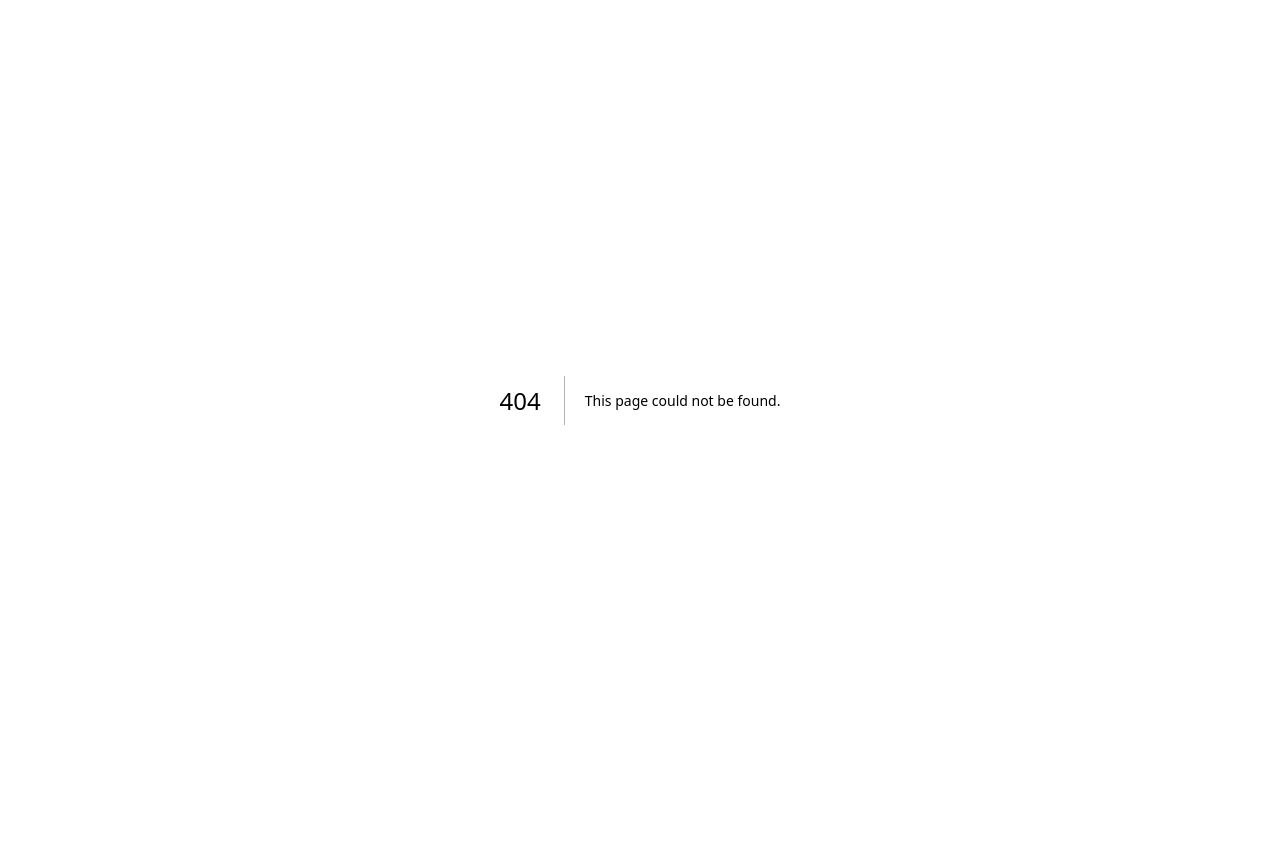
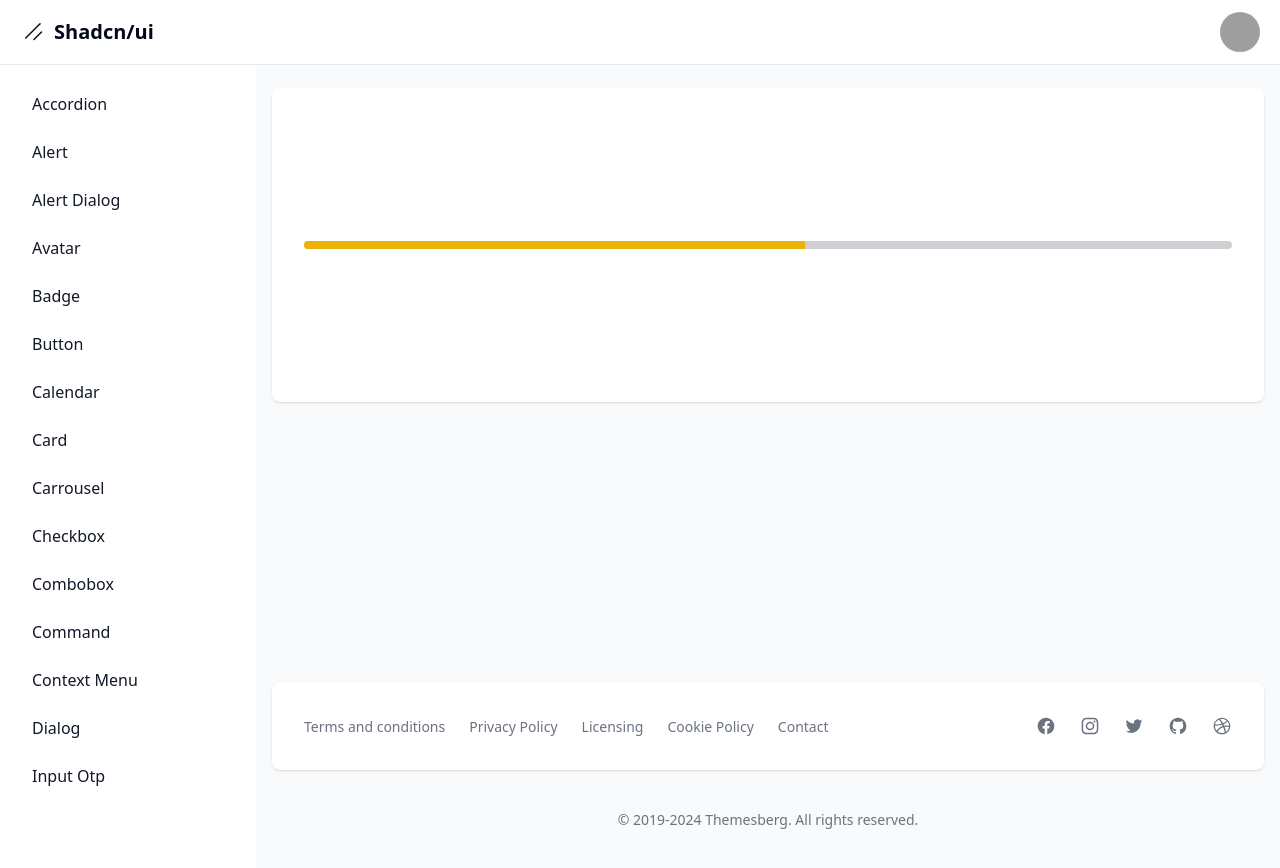
Before and after one commit to davidmoina/shadcn-dashboard, a Next.js app: page /dashboard/progress in a window 1280 px wide. Before the commit this address had no page. Before the commit the page ends 800 px from the top, so only its background shows below. Built offline with nearby package versions, Linux system fonts and the light colour scheme; grey boxes are pictures that could not be loaded.

Commit message:
✨ Add progress with customized options

```diff
--- a/package.json
+++ b/package.json
@@ -18,6 +18,7 @@
     "@radix-ui/react-label": "^2.1.0",
     "@radix-ui/react-menubar": "^1.1.2",
     "@radix-ui/react-popover": "^1.1.2",
+    "@radix-ui/react-progress": "^1.1.0",
     "@radix-ui/react-slot": "^1.1.0",
     "class-variance-authority": "^0.7.1",
     "clsx": "^2.1.1",
--- a/src/app/dashboard/layout.tsx
+++ b/src/app/dashboard/layout.tsx
@@ -21,6 +21,7 @@
   { name: "context menu", href: "/dashboard/context-menu" },
   { name: "menu bar", href: "/dashboard/menu-bar" },
   { name: "input otp", href: "/dashboard/input-otp" },
+  { name: "progress", href: "/dashboard/progress" },
 ].sort((a, b) => a.name.localeCompare(b.name));
 
 export default function DashboardLayout({
--- /dev/null
+++ b/src/app/dashboard/progress/page.tsx
@@ -0,0 +1,36 @@
+"use client";
+
+import { Progress } from "@/components/ui/progress";
+import { cn } from "@/lib/utils";
+import { useEffect, useState } from "react";
+
+export default function InputOtpPage() {
+  const [progress, setProgress] = useState(0);
+
+  useEffect(() => {
+    const interval = setInterval(() => {
+      setProgress((prev) => {
+        if (prev >= 100) {
+          clearInterval(interval);
+          return 100;
+        }
+        return prev + 1;
+      });
+    }, 100);
+
+    return () => clearInterval(interval);
+  }, []);
+
+  return (
+    <div className="flex flex-col justify-center items-center h-[250px]">
+      <Progress
+        value={progress}
+        indicatorColor={cn({
+          "bg-red-500": progress < 50,
+          "bg-yellow-500": progress > 50 && progress < 80,
+          "bg-green-500": progress >= 80,
+        })}
+      />
+    </div>
+  );
+}
--- /dev/null
+++ b/src/components/ui/progress.tsx
@@ -0,0 +1,33 @@
+"use client";
+
+import * as React from "react";
+import * as ProgressPrimitive from "@radix-ui/react-progress";
+
+import { cn } from "@/lib/utils";
+
+interface ProgressProps
+  extends React.ComponentPropsWithoutRef<typeof ProgressPrimitive.Root> {
+  indicatorColor?: string;
+}
+
+const Progress = React.forwardRef<
+  React.ElementRef<typeof ProgressPrimitive.Root>,
+  ProgressProps
+>(({ className, value, indicatorColor = "bg-primary", ...props }, ref) => (
+  <ProgressPrimitive.Root
+    ref={ref}
+    className={cn(
+      "relative h-2 w-full overflow-hidden rounded-full bg-primary/20",
+      className
+    )}
+    {...props}
+  >
+    <ProgressPrimitive.Indicator
+      className={cn("h-full w-full flex-1 transition-all", indicatorColor)}
+      style={{ transform: `translateX(-${100 - (value || 0)}%)` }}
+    />
+  </ProgressPrimitive.Root>
+));
+Progress.displayName = ProgressPrimitive.Root.displayName;
+
+export { Progress };
```
Also changed, not shown: 1 other file (tests, documents, lock files or other folders).
